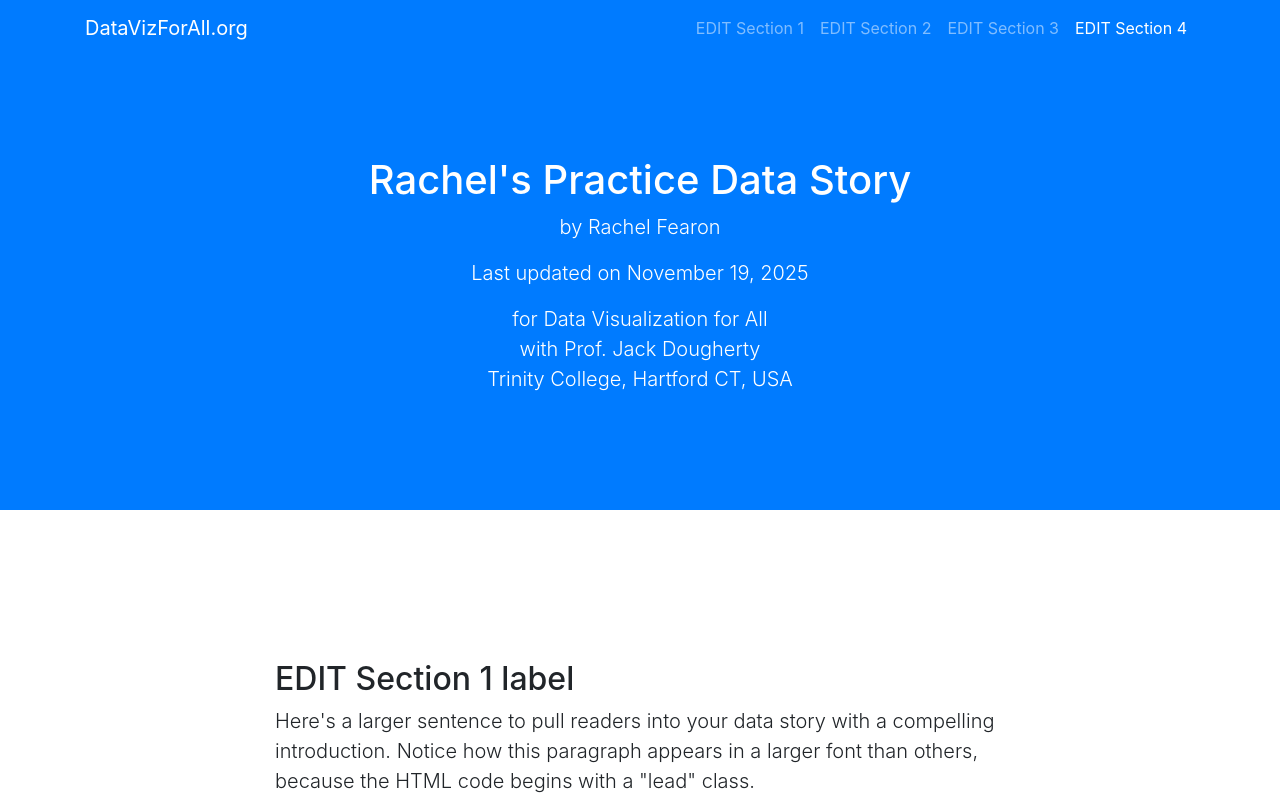
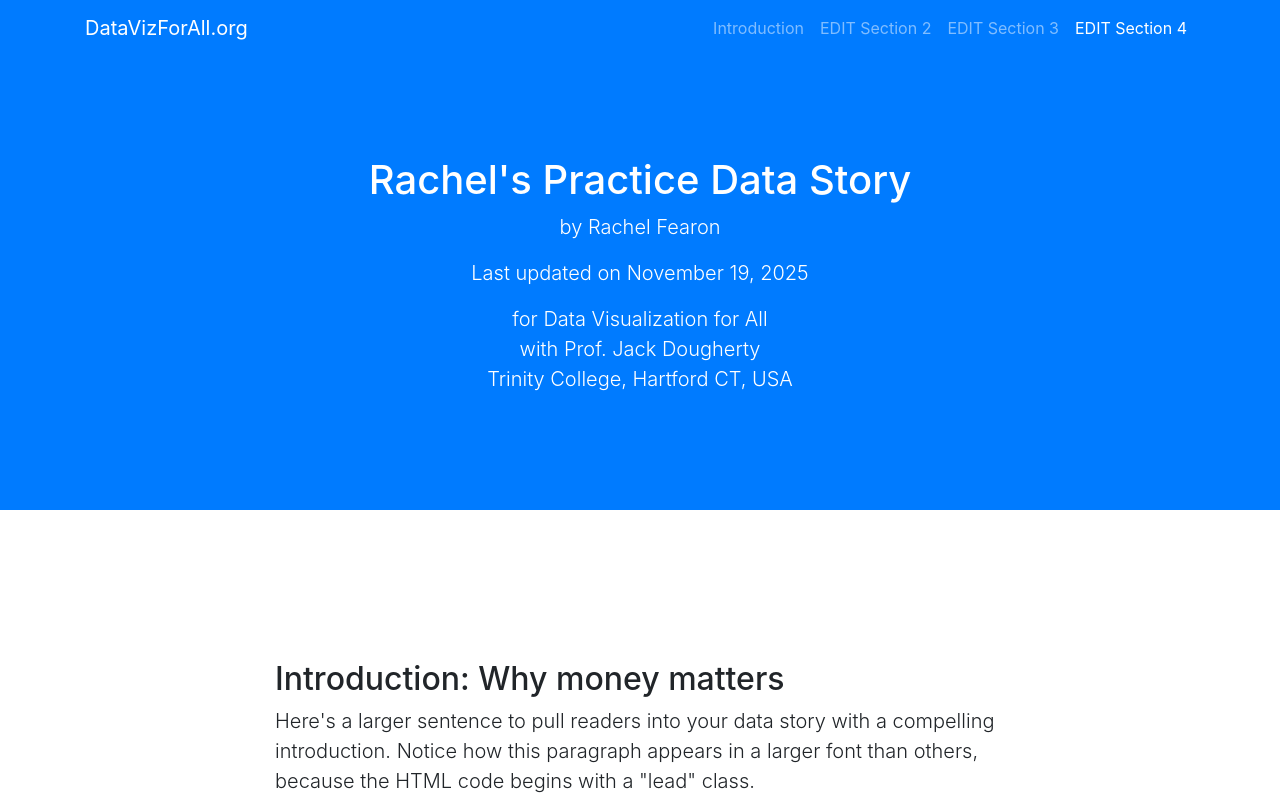
Before and after one commit to rachel-fearon/dataviz-story-practice, a plain HTML site: page index.html in a window 1280 px wide. Shown: the top 800 px of the page. Drawn offline with nearby package versions, Linux system fonts and the light colour scheme.

Commit message:
sec1 header

```diff
--- a/index.html
+++ b/index.html
@@ -34,7 +34,7 @@
       <div class="collapse navbar-collapse" id="navbarResponsive">
         <ul class="navbar-nav ml-auto">
           <li class="nav-item">
-            <a class="nav-link js-scroll-trigger" href="#section1">EDIT Section 1</a>
+            <a class="nav-link js-scroll-trigger" href="#section1">Introduction</a>
           </li>
           <li class="nav-item">
             <a class="nav-link js-scroll-trigger" href="#section2">EDIT Section 2</a>
@@ -66,7 +66,7 @@
       <div class="row">
         <div class="col-lg-8 mx-auto">
 
-          <h2>EDIT Section 1 label</h2>
+          <h2>Introduction: Why money matters</h2>
 
           <p class="lead">Here's a larger sentence to pull readers into your data story with a compelling introduction. Notice how this paragraph appears in a larger font than others, because the HTML code begins with a "lead" class.</p>
 
```
